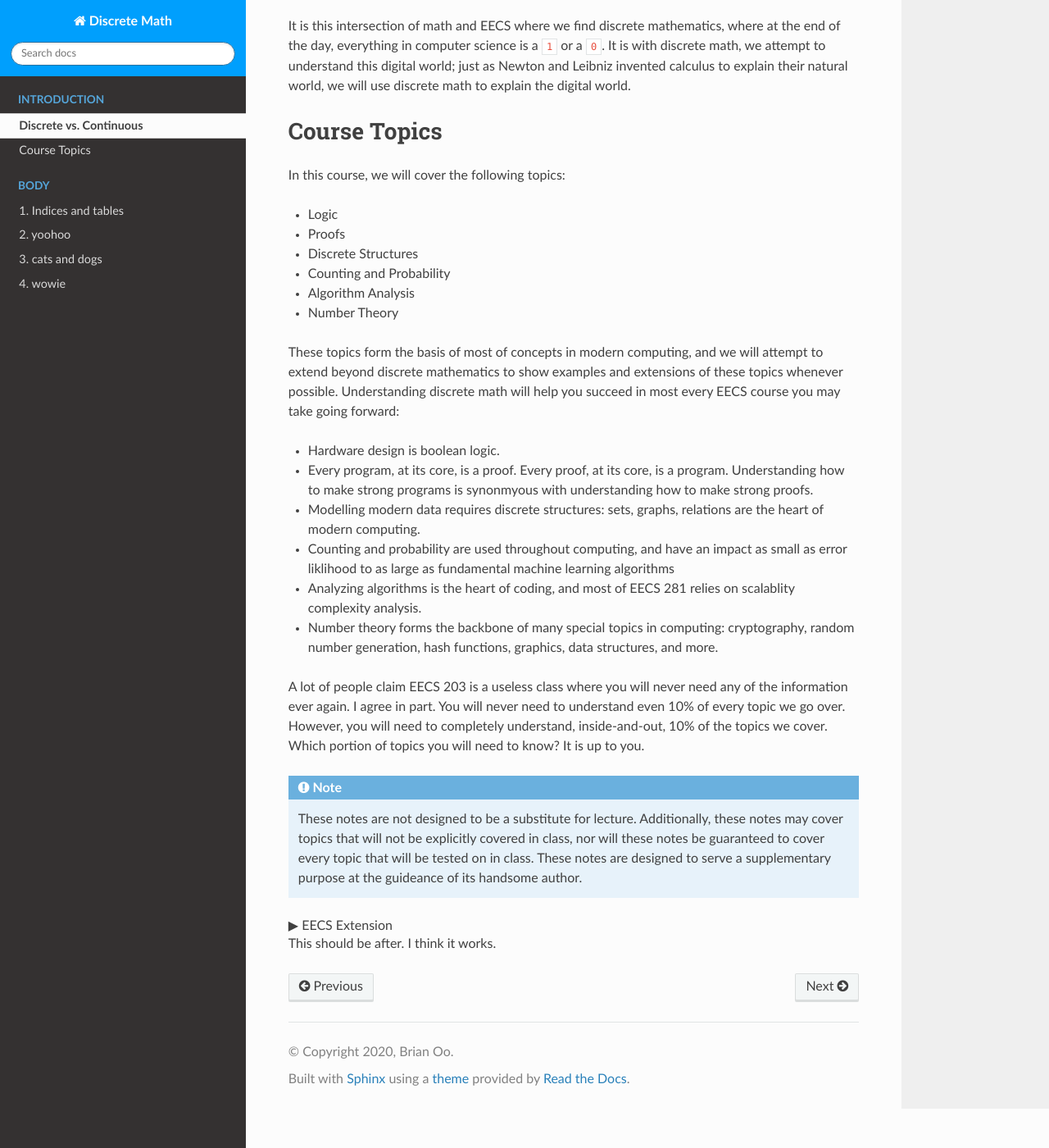
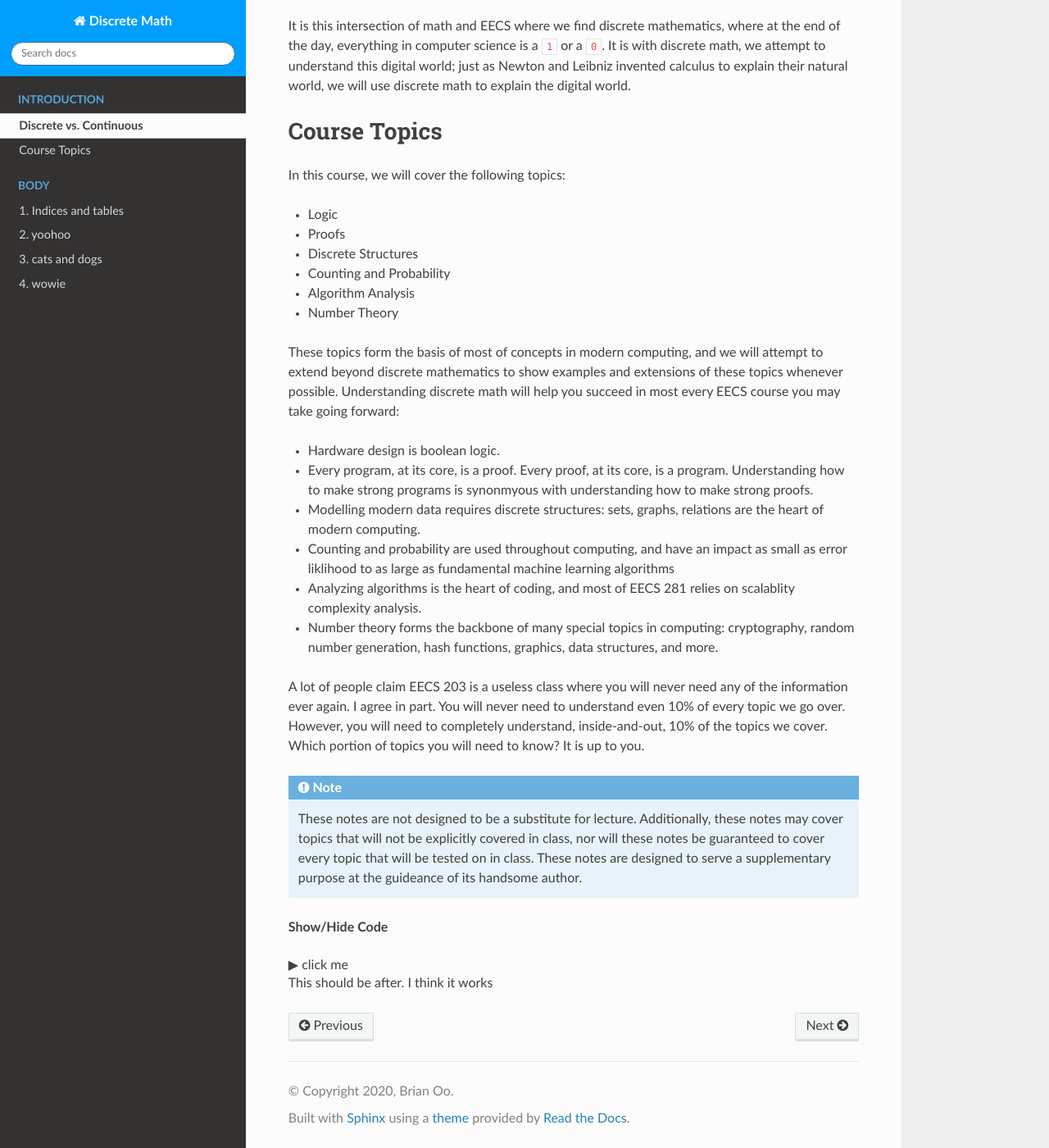
Before and after one commit to brian-oo/discrete-notes, a Sphinx documentation site: the page built from docs/source/intro.rst, in a window 1280 px wide and 1400 px high, scrolled down 728 px. Shown: the whole window at 82% size. Built offline with Sphinx 7.4.7 and the Read the Docs theme 2.0.0, drawn with Linux system fonts in a browser that asks for light colours.

Commit message:
original

```diff
--- a/docs/source/_static/custom.css
+++ b/docs/source/_static/custom.css
@@ -1,12 +1,12 @@
-.eecs {
+.toggle .header {
     display: block;
     clear: both;
 }
 
-.eecs:before {
-    content: " ▶ EECS Extension";
+.toggle .header:after {
+    content: " ▶ click me";
 }
 
-.eecs.open:before {
-    content: " ▼ EECS Extension2";
+.toggle .header.open:after {
+    content: " ▼ clicked";
 }
--- a/docs/source/intro.rst
+++ b/docs/source/intro.rst
@@ -43,8 +43,16 @@
 .. Note::
     These notes are not designed to be a substitute for lecture. Additionally, these notes may cover topics that will not be explicitly covered in class, nor will these notes be guaranteed to cover every topic that will be tested on in class. These notes are designed to serve a supplementary purpose at the guideance of its handsome author.
 
-.. container:: eecs
+.. container:: toggle
 
-    This is an EECS Extension
+    .. container:: header
 
-This should be after. I think it works.
+        **Show/Hide Code**
+
+    .. code-block:: xml
+       :linenos:
+
+       from plone import api
+       ...
+
+This should be after. I think it works
```
Also changed, not shown: docs/source/_templates/page.html (+5 -6 lines), 9 other files.
